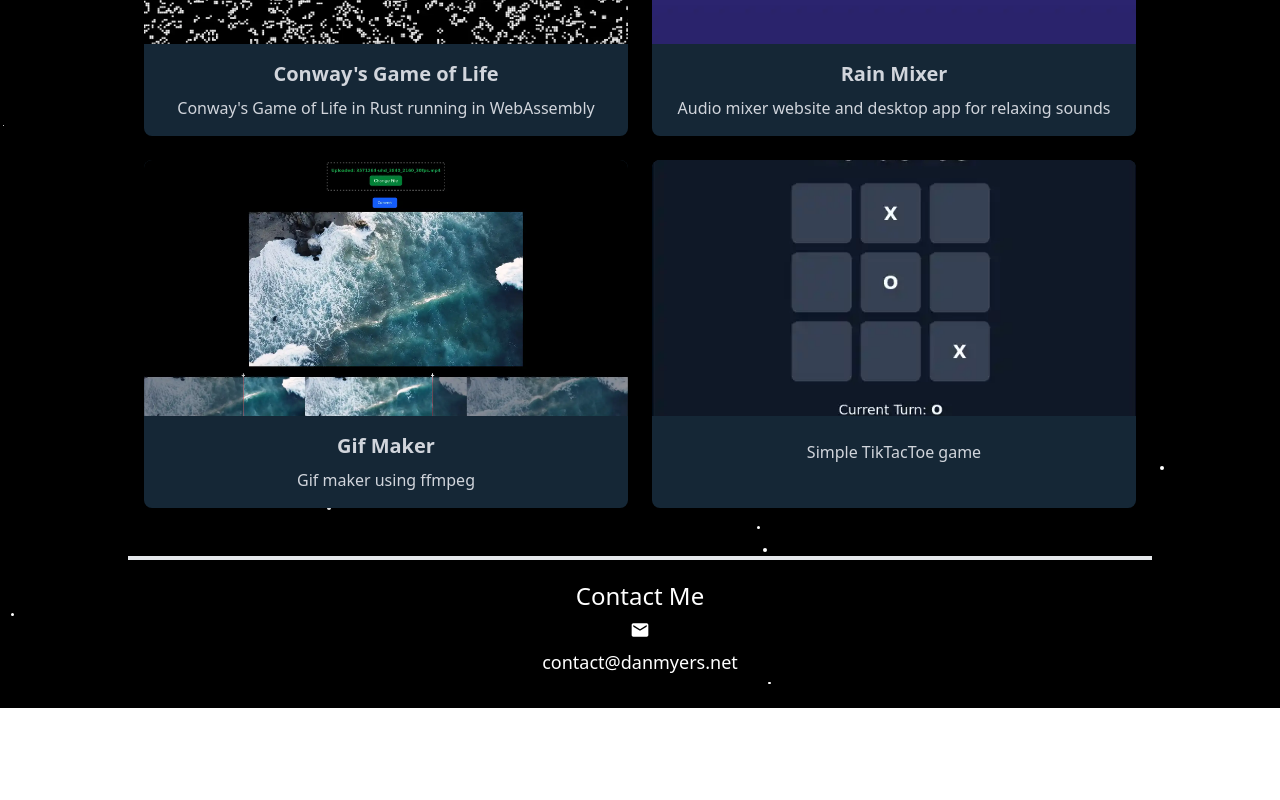
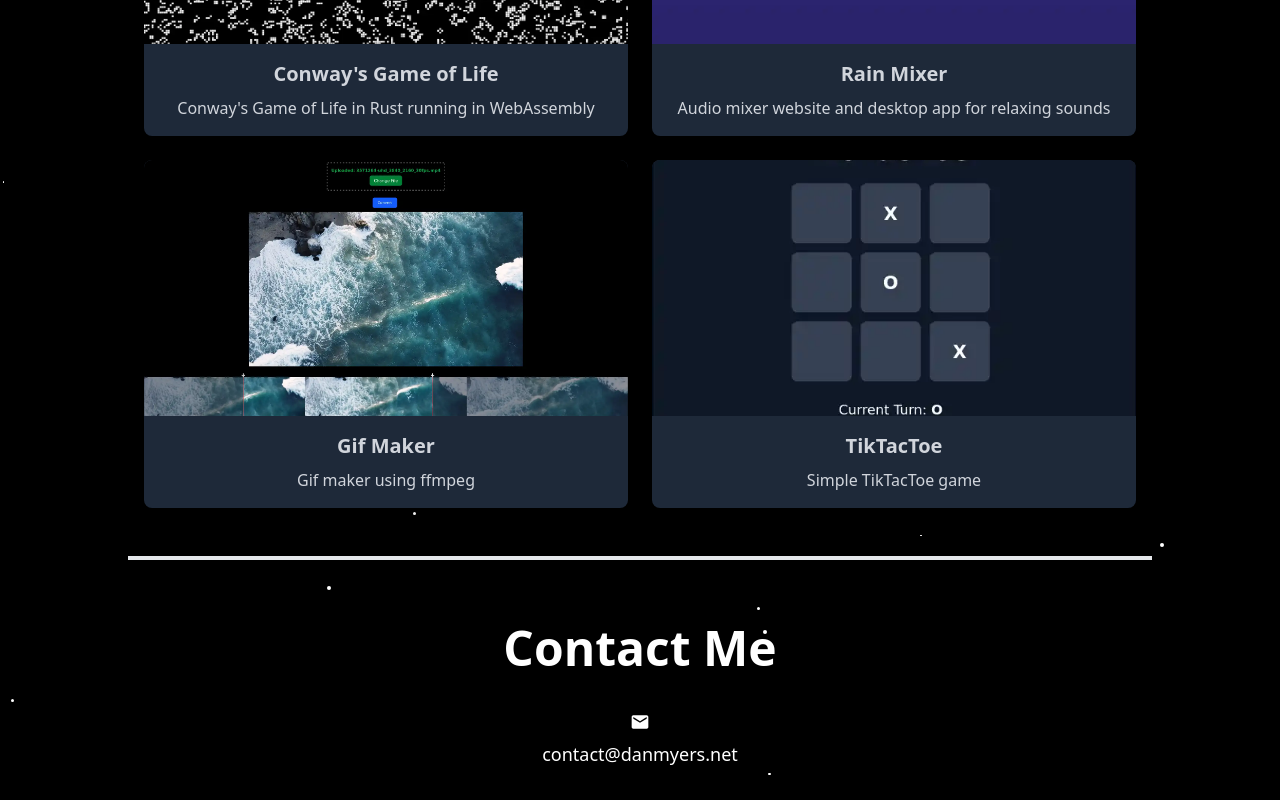
Before and after one commit to DanMyers300/danmyers.net, a React (Vite) app: page / in a window 1280 px wide. Shown: the part 806-1606 px from the top of the page. Before the commit the page ends 1514 px from the top, so only its background shows below. Built offline with nearby package versions, Linux system fonts and the light colour scheme.

Commit message:
updated colors

```diff
--- a/src/components/Contact.tsx
+++ b/src/components/Contact.tsx
@@ -7,8 +7,8 @@ function Contact() {
 
   return (
     <main>
-      <div className="flex flex-col mt-5 items-center gap-2">
-      <h1 className="text-white text-2xl text-bold">Contact Me</h1>
+      <div className="flex flex-col mt-16 items-center gap-2">
+      <h1 className="text-4xl sm:text-5xl font-extrabold text-white mx-auto mb-8">Contact Me</h1>
         <a
           href="mailto:contact@danmyers.net"
           className="no-underline hover:underline text-xl"
--- a/src/components/Projects.tsx
+++ b/src/components/Projects.tsx
@@ -29,6 +29,7 @@ function Projects() {
     {
       id: 4,
       image: tiktactoe,
+      title: "TikTacToe",
       description: "Simple TikTacToe game",
       link: "https://tiktactoe.danmyers.net"
     },
@@ -38,8 +39,7 @@ function Projects() {
     <>
       <div className="flex flex-col">
         <div className="text-4xl sm:text-5xl font-extrabold text-white mx-auto mb-8 mt-16">
-          {" "}
-          Projects{" "}
+          Projects
         </div>
         {/* Removed w-full and made max-w-screen-lg and mx-auto apply always */}
         <div className="grid md:grid-cols-2 gap-6 mt-7 max-w-screen-lg mx-auto p-4">
@@ -52,7 +52,7 @@ function Projects() {
               className="block"
             >
               <div
-                className="bg-[#152736] rounded-lg overflow-hidden
+                className="bg-gray-800 rounded-lg overflow-hidden
                          shadow-lg h-full transition-transform
                          duration-300 hover:scale-[1.02]"
               >
```
